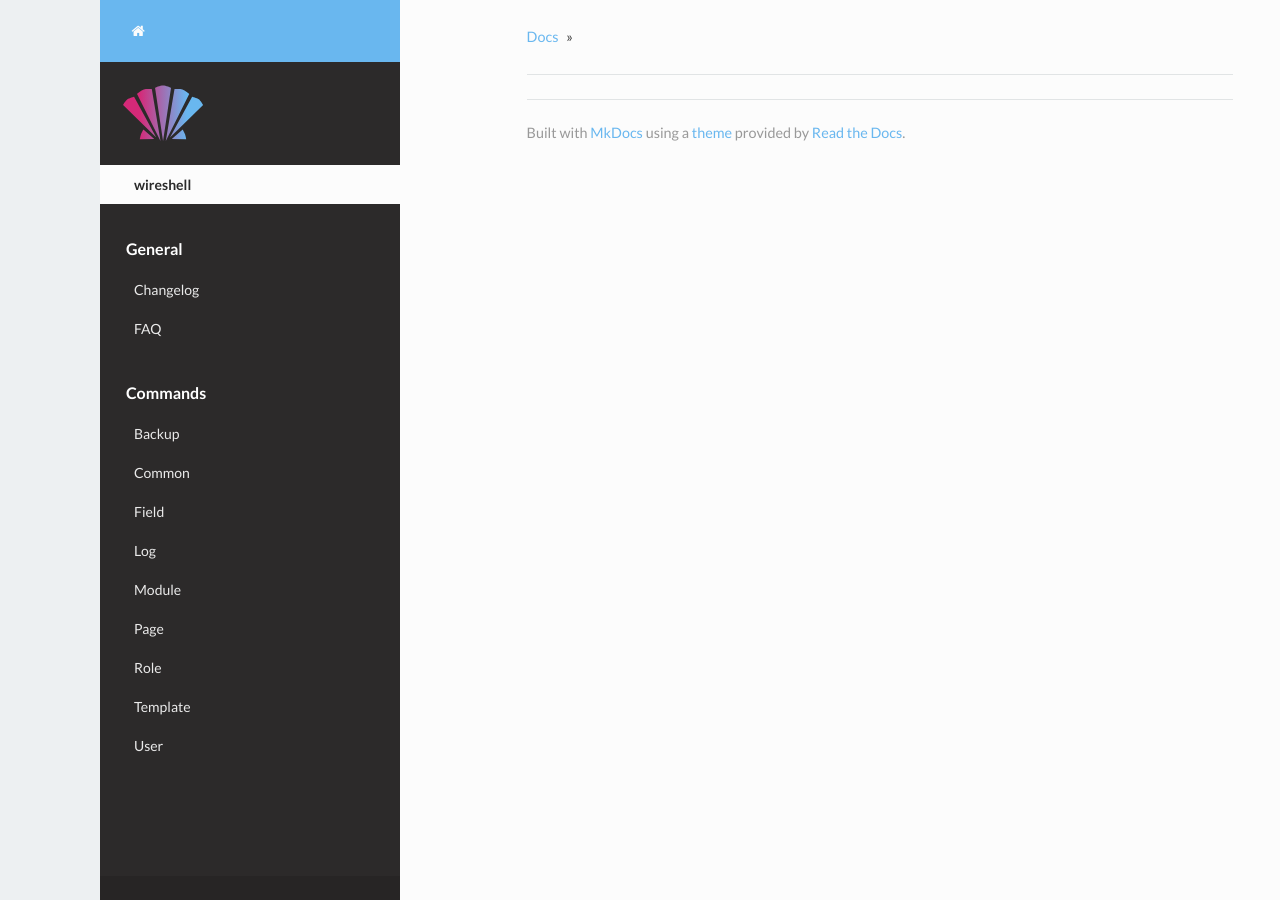
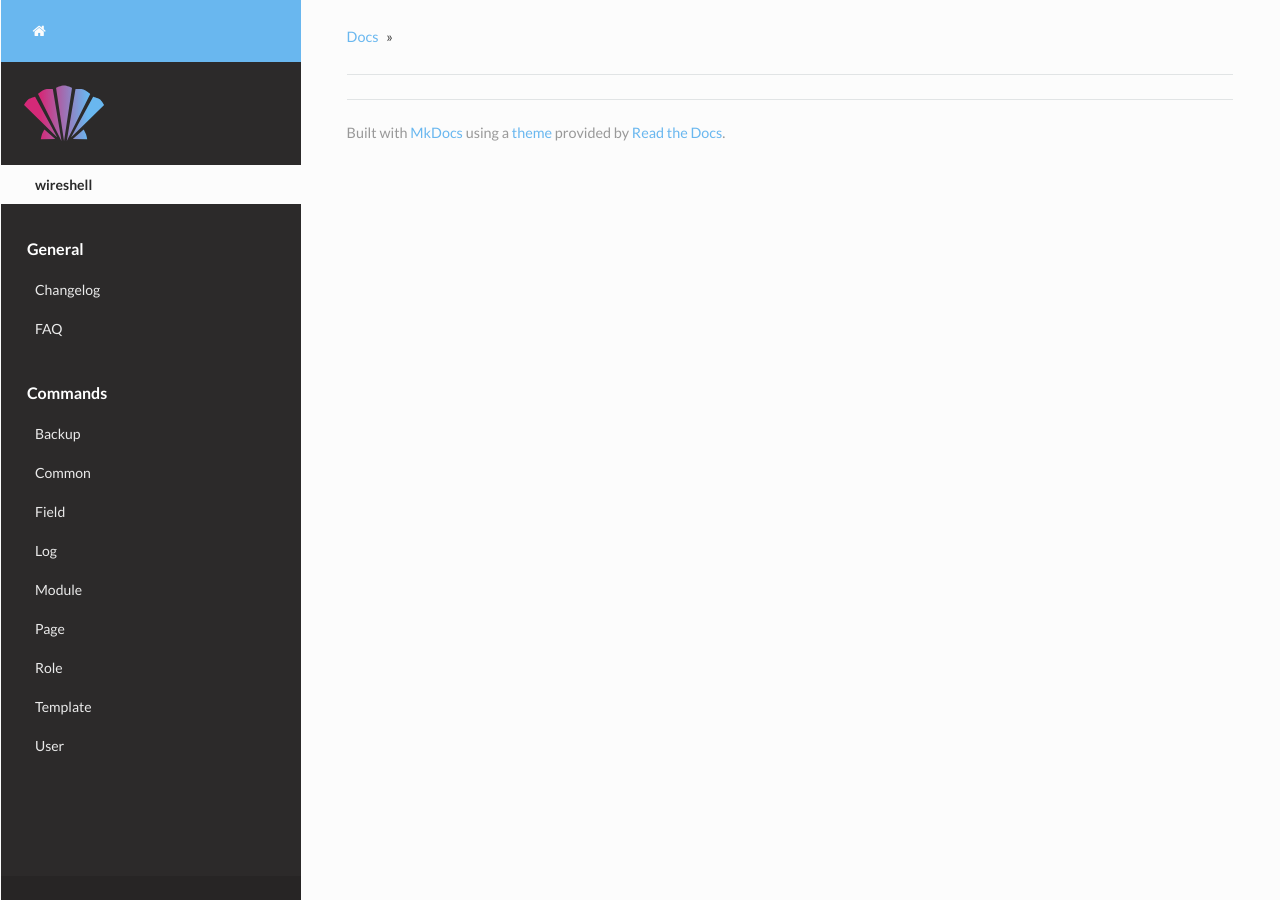
Before and after one commit to wireshell/wireshell, an MkDocs documentation site: the page built from docs/index.md, in a window 1280 px wide. Built offline with MkDocs 1.6.1, drawn with Linux system fonts in a browser that asks for light colours; old or Windows-style settings are respelled for this version of MkDocs.

Commit message:
updates css

```diff
--- a/docs/assets/theme/mkdocs/css/theme.css
+++ b/docs/assets/theme/mkdocs/css/theme.css
@@ -26,10 +26,10 @@ html {
 body {
   margin: 0; }
 
-@media screen and (min-width: 1100px) {
+@media screen and (min-width: 1280px) {
   body {
     margin: 0 auto;
-    width: 1100px;
+    width: 1280px;
   }
 }
 
@@ -2631,7 +2631,7 @@ body {
   color: #404040;
   min-height: 100%;
   overflow-x: hidden;
-  background: #edf0f2; }
+  background: #fcfcfc; }
 
 .wy-text-left {
   text-align: left; }
@@ -3324,8 +3324,8 @@ div[class^='highlight'] pre {
   padding: 1.618em 3.236em;
   height: 100%;
   min-height: 100vh;
-  max-width: 800px;
-  margin: auto; }
+  max-width: 980px;
+  margin: 0; }
 
 .wy-body-mask {
   position: fixed;
@@ -3396,7 +3396,7 @@ footer p {
 
 @media screen and (min-width: 1400px) {
   .wy-nav-content-wrap {
-    background: rgba(0, 0, 0, 0.05); }
+    background: #fcfcfc; }
   .wy-nav-content {
     margin: 0;
     background: #fcfcfc; } }
@@ -3411,10 +3411,10 @@ nav.stickynav {
   position: fixed;
   top: 0; }
 
-@media screen and (min-width: 1100px) {
+@media screen and (min-width: 1280px) {
   nav.stickynav {
     left: 50%;
-    transform: translateX(-180%);
+    transform: translateX(-213%);
   }
 }
 
@@ -3429,10 +3429,10 @@ nav.stickynav {
   font-family: "Lato","proxima-nova","Helvetica Neue",Arial,sans-serif;
   z-index: 400; }
 
-@media screen and (min-width: 1100px) {
+@media screen and (min-width: 1280px) {
   .rst-versions {
     left: 50%;
-    transform: translateX(-180%);
+    transform: translateX(-213%);
   }
 }
 
```
